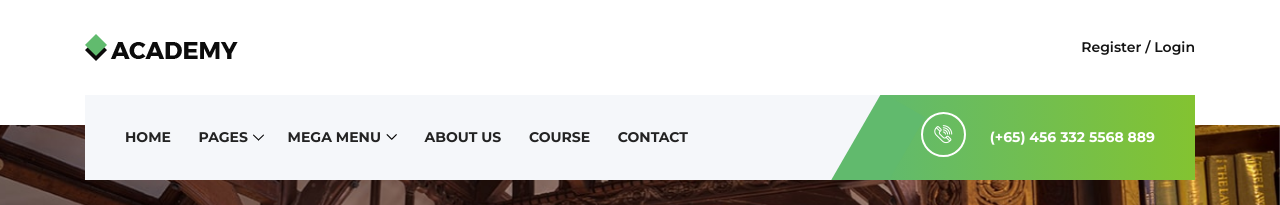
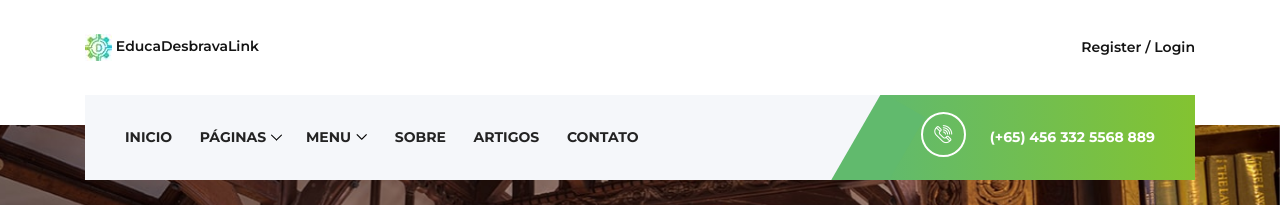
Before and after one commit to zDenisS/EducaDesbravaLink, a plain HTML site: page academy-dw/index.html in a window 1280 px wide. Shown: the top 205 px of the page. Drawn offline with Linux system fonts and the light colour scheme; files whose address does not match are found by name.

Commit message:
editado rodapé, Icone, Titulo e barra de menu da pagina index.html

```diff
--- a/academy-dw/index.html
+++ b/academy-dw/index.html
@@ -6,13 +6,12 @@
     <meta name="description" content="">
     <meta http-equiv="X-UA-Compatible" content="IE=edge">
     <meta name="viewport" content="width=device-width, initial-scale=1, shrink-to-fit=no">
-    <!-- The above 4 meta tags *must* come first in the head; any other head content must come *after* these tags -->
 
-    <!-- Title -->
-    <title>Academy - Education Course Template</title>
+    <!-- Titulo -->
+    <title>EducaDesbravaLink</title>
 
-    <!-- Favicon -->
-    <link rel="icon" href="img/core-img/favicon.ico">
+    <!-- Icone da Aba -->
+    <link rel="icon" href="img/core-img/logo-desbrava.jpg">
 
     <!-- Core Stylesheet -->
     <link rel="stylesheet" href="style.css">
@@ -34,8 +33,8 @@
                 <div class="row h-100">
                     <div class="col-12 h-100">
                         <div class="header-content h-100 d-flex align-items-center justify-content-between">
-                            <div class="academy-logo">
-                                <a href="index.html"><img src="img/core-img/logo.png" alt=""></a>
+                            <div class="desbrava-logo">
+                                <a href="index.html"><img src="img/core-img/logo-desbrava2.jpg" alt=""> EducaDesbravaLink</a>
                             </div>
                             <div class="login-content">
                                 <a href="#">Register / Login</a>
@@ -69,10 +68,10 @@
                             <!-- Nav Start -->
                             <div class="classynav">
                                 <ul>
-                                    <li><a href="index.html">Home</a></li>
-                                    <li><a href="#">Pages</a>
+                                    <li><a href="index.html">INICIO</a></li>
+                                    <li><a href="#">Páginas</a>
                                         <ul class="dropdown">
-                                            <li><a href="index.html">Home</a></li>
+                                            <li><a href="index.html">Página Inicial</a></li>
                                             <li><a href="about-us.html">About Us</a></li>
                                             <li><a href="course.html">Course</a></li>
                                             <li><a href="blog.html">Blog</a></li>
@@ -80,37 +79,37 @@
                                             <li><a href="elements.html">Elements</a></li>
                                         </ul>
                                     </li>
-                                    <li><a href="#">Mega Menu</a>
+                                    <li><a href="#">Menu</a>
                                         <div class="megamenu">
                                             <ul class="single-mega cn-col-4">
-                                                <li><a href="#">Home</a></li>
+                                                <li><a href="#">Página Inicial</a></li>
                                                 <li><a href="#">Services &amp; Features</a></li>
                                                 <li><a href="#">Accordions and tabs</a></li>
                                                 <li><a href="#">Menu ideas</a></li>
                                                 <li><a href="#">Students Gallery</a></li>
                                             </ul>
                                             <ul class="single-mega cn-col-4">
-                                                <li><a href="#">Home</a></li>
+                                                <li><a href="#">Página Inicial</a></li>
                                                 <li><a href="#">Services &amp; Features</a></li>
                                                 <li><a href="#">Accordions and tabs</a></li>
                                                 <li><a href="#">Menu ideas</a></li>
                                                 <li><a href="#">Students Gallery</a></li>
                                             </ul>
                                             <ul class="single-mega cn-col-4">
-                                                <li><a href="#">Home</a></li>
+                                                <li><a href="#">Página Inicial</a></li>
                                                 <li><a href="#">Services &amp; Features</a></li>
                                                 <li><a href="#">Accordions and tabs</a></li>
                                                 <li><a href="#">Menu ideas</a></li>
                                                 <li><a href="#">Students Gallery</a></li>
                                             </ul>
                                             <div class="single-mega cn-col-4">
-                                                <img src="img/bg-img/bg-1.jpg" alt="">
+                                                <img src="img/bg-img/desbrava1.jpg" alt="">
                                             </div>
                                         </div>
                                     </li>
-                                    <li><a href="about-us.html">About Us</a></li>
-                                    <li><a href="course.html">Course</a></li>
-                                    <li><a href="contact.html">Contact</a></li>
+                                    <li><a href="about-us.html">SOBRE</a></li>
+                                    <li><a href="course.html">ARTIGOS</a></li>
+                                    <li><a href="contact.html">CONTATO</a></li>
                                 </ul>
                             </div>
                             <!-- Nav End -->
@@ -134,13 +133,13 @@
         <div class="hero-slides owl-carousel">
 
             <!-- Single Hero Slide -->
-            <div class="single-hero-slide bg-img" style="background-image: url(img/bg-img/bg-1.jpg);">
+            <div class="single-hero-slide bg-img" style="background-image: url(img/bg-img/desbrava1.jpg);">
                 <div class="container h-100">
                     <div class="row h-100 align-items-center">
                         <div class="col-12">
                             <div class="hero-slides-content">
-                                <h4 data-animation="fadeInUp" data-delay="100ms">All the courses you need</h4>
-                                <h2 data-animation="fadeInUp" data-delay="400ms">Wellcome to our <br>Online University</h2>
+                                <h4 data-animation="fadeInUp" data-delay="100ms">Bem-vindo á EducaDesbravaLink</h4>
+                                <h2 data-animation="fadeInUp" data-delay="400ms">Nossa plataforma de <br>Ensino Online</h2>
                                 <a href="#" class="btn academy-btn" data-animation="fadeInUp" data-delay="700ms">Read More</a>
                             </div>
                         </div>
@@ -202,7 +201,7 @@
     </div>
     <!-- ##### Top Feature Area End ##### -->
 
-    <!-- ##### Course Area Start ##### -->
+    <!-- ##### Area dos Cursos ##### -->
     <div class="academy-courses-area section-padding-100-0">
         <div class="container">
             <div class="row">
@@ -281,7 +280,7 @@
             </div>
         </div>
     </div>
-    <!-- ##### Course Area End ##### -->
+    <!-- ##### Fim da Area dos Cursos ##### -->
 
     <!-- ##### Testimonials Area Start ##### -->
     <div class="testimonials-area section-padding-100 bg-img bg-overlay" style="background-image: url(img/bg-img/bg-2.jpg);">
@@ -569,9 +568,9 @@
             <div class="container">
                 <div class="row">
                     <div class="col-12">
-                        <p><!-- Link back to Colorlib can't be removed. Template is licensed under CC BY 3.0. -->
-Copyright &copy;<script>document.write(new Date().getFullYear());</script> All rights reserved | This template is made with <i class="fa fa-heart-o" aria-hidden="true"></i> by <a href="https://colorlib.com" target="_blank">Colorlib</a>
-<!-- Link back to Colorlib can't be removed. Template is licensed under CC BY 3.0. --></p>
+                        <p> <!--Rodape-->
+Copyright &copy;<script>document.write(new Date().getFullYear());</script> | Editado e mantido por<a href="http://desbravalink.com" target="_blank"> DesbravaLink</a>
+                        </p>
                     </div>
                 </div>
             </div>
```
Also changed, not shown: academy-dw/img/bg-img/desbrava1.jpg (added), academy-dw/img/core-img/logo-desbrava.jpg (added), academy-dw/img/core-img/logo-desbrava2.jpg (added).
